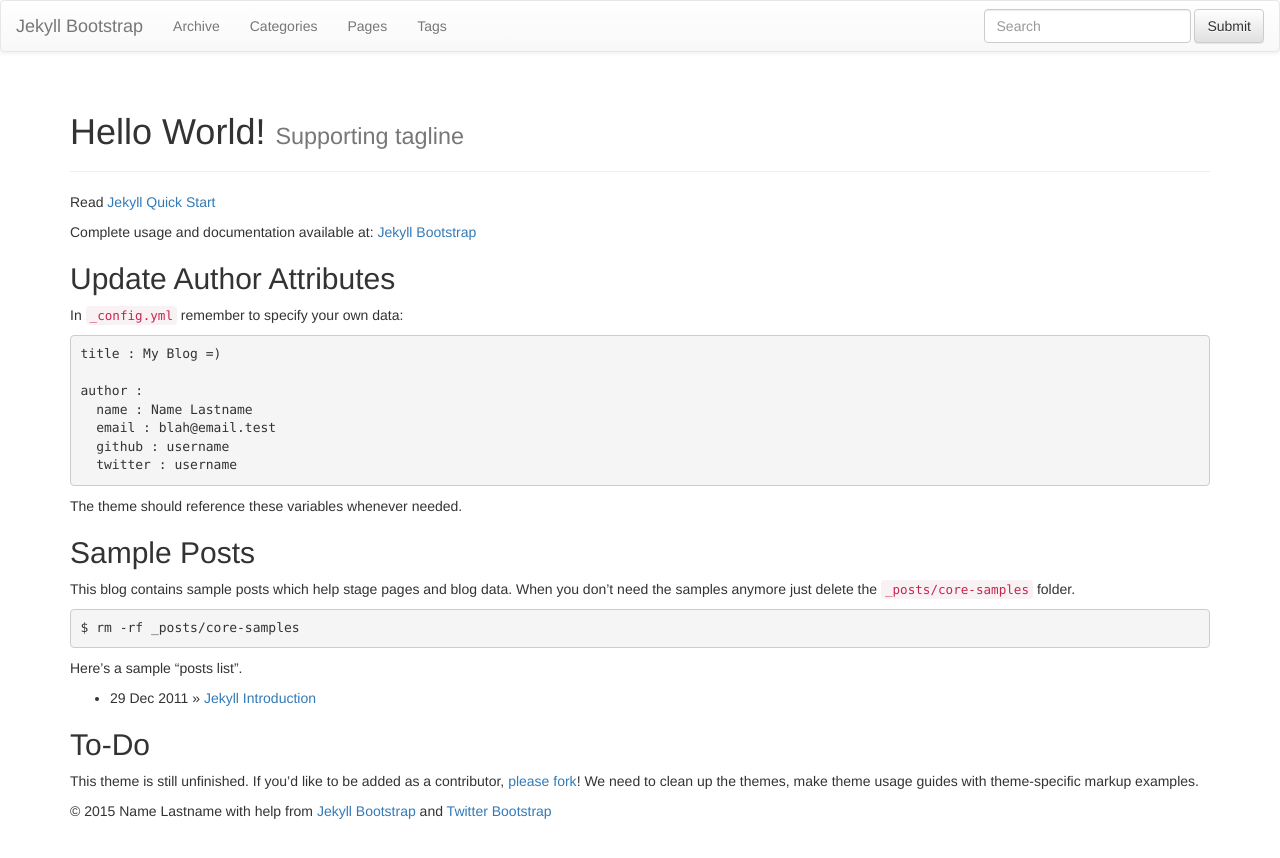
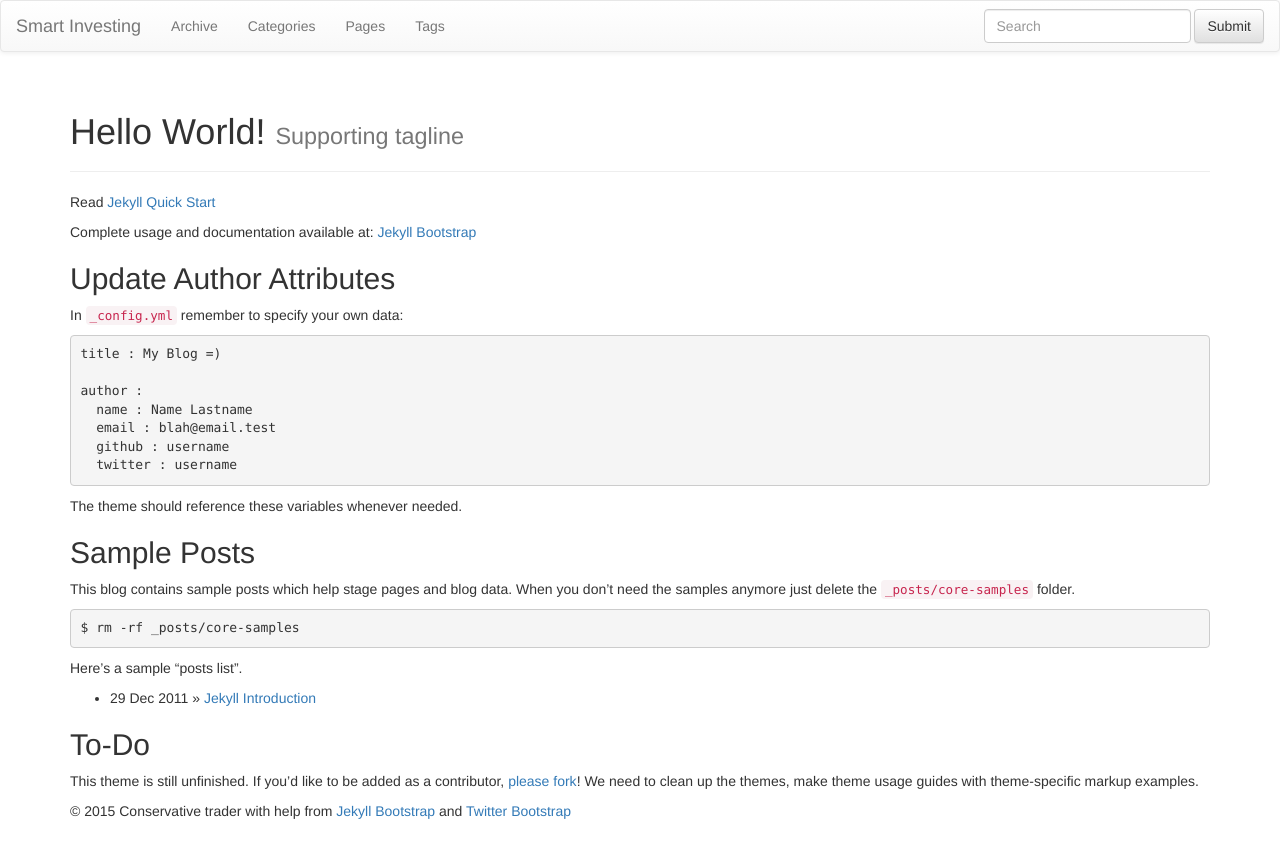
Before and after one commit to blastcraft/smartinvest, a Jekyll site: the page built from index.md, in a window 1280 px wide. Shown: the top 858 px of the page. Built offline with Jekyll 4.4.1, drawn with Linux system fonts in a browser that asks for light colours; nearby versions of some CDN libraries; library files that are not in the unit come from our copies.

Commit message:
config editing

```diff
--- a/_config.yml
+++ b/_config.yml
@@ -8,14 +8,14 @@ highlighter: pygments
 # Themes are encouraged to use these universal variables
 # so be sure to set them if your theme uses them.
 #
-title : Jekyll Bootstrap
+title : Smart Investing
 tagline: Site Tagline
 author :
-  name : Name Lastname
-  email : blah@email.test
-  github : username
-  twitter : username
-  feedburner : feedname
+  name : Conservative trader
+  email : smartinvest@gmail.com
+  github :
+  twitter :
+  feedburner :
 
 # The production_url is only used when full-domain names are needed
 # such as sitemap.txt
```
